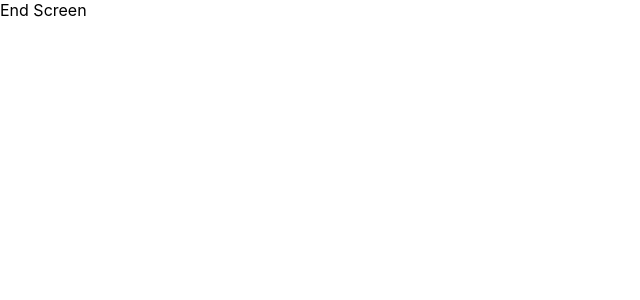
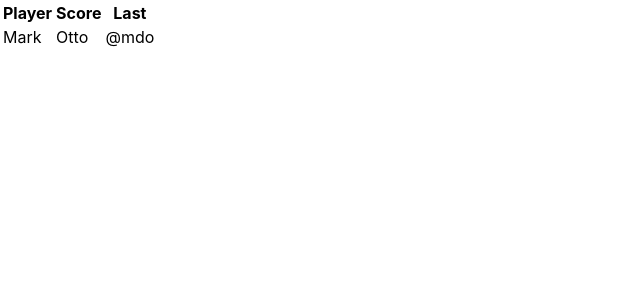
Before and after one commit to gamesfordev/wordmasters, a React (Create React App) app: page /end in a window 1280 px wide. Shown: the top 300 px of the page, without its empty margins (0-640 px from the left). Built offline with nearby package versions, Linux system fonts and the light colour scheme; the HTML template or start-up script is replaced by a standard one.

Commit message:
Added start link, base for end page

```diff
--- a/src/components/end-screen/EndScreen.css
+++ b/src/components/end-screen/EndScreen.css
@@ -0,0 +1,3 @@
+.EndScreen {
+  margin: 2rem;
+}
--- a/src/components/end-screen/EndScreen.js
+++ b/src/components/end-screen/EndScreen.js
@@ -1,11 +1,52 @@
-import React from 'react';
+import React, { Component } from 'react';
+import Firebase from 'firebase';
+import config from '../../config';
 
-function EndScreen() {
-  return (
-    <div className="StartScreen">
-        End Screen
-    </div>
-  );
+class EndScreen extends Component {
+  constructor() {
+    super();
+
+    this.state = {
+      score: 0,
+      players: [],
+      username: localStorage.getItem('username'),
+      rowsPerPage: 10,
+      page: 0
+    };
+  }
+
+  componentDidMount() {}
+
+  share() {
+    window.open(
+      `https://www.facebook.com/sharer/sharer.php?u=${this.url}`,
+      'pop',
+      'width=600, height=400, scrollbars=no'
+    );
+  }
+
+  render() {
+    return (
+      <div className='EndScreen'>
+        <table class='table table-striped table-dark'>
+          <thead>
+            <tr>
+              <th scope='col'>Player</th>
+              <th scope='col'>Score</th>
+              <th scope='col'>Last</th>
+            </tr>
+          </thead>
+          <tbody>
+            <tr>
+              <td>Mark</td>
+              <td>Otto</td>
+              <td>@mdo</td>
+            </tr>
+          </tbody>
+        </table>
+      </div>
+    );
+  }
 }
 
 export default EndScreen;
--- a/src/components/start-screen/StartScreen.js
+++ b/src/components/start-screen/StartScreen.js
@@ -1,6 +1,7 @@
 import React from 'react';
 import Firebase from 'firebase';
 import config from '../../config';
+import { Redirect } from 'react-router';
 
 class StartScreen extends React.Component {
   constructor(props) {
@@ -59,6 +60,8 @@ class StartScreen extends React.Component {
       this.setState({
         players
       });
+      this.redirect = true;
+      localStorage.setItem('username', username);
 
       //   this.setState(...this.state, players);
       //   this.setState({ player: { score: 0, username } });
@@ -69,7 +72,9 @@ class StartScreen extends React.Component {
   };
 
   render() {
-    const { developers } = this.state;
+    if (this.redirect) {
+      return <Redirect to={'/game/'} />;
+    }
     return (
       <div className='StartScreen'>
         Start Screen
```
